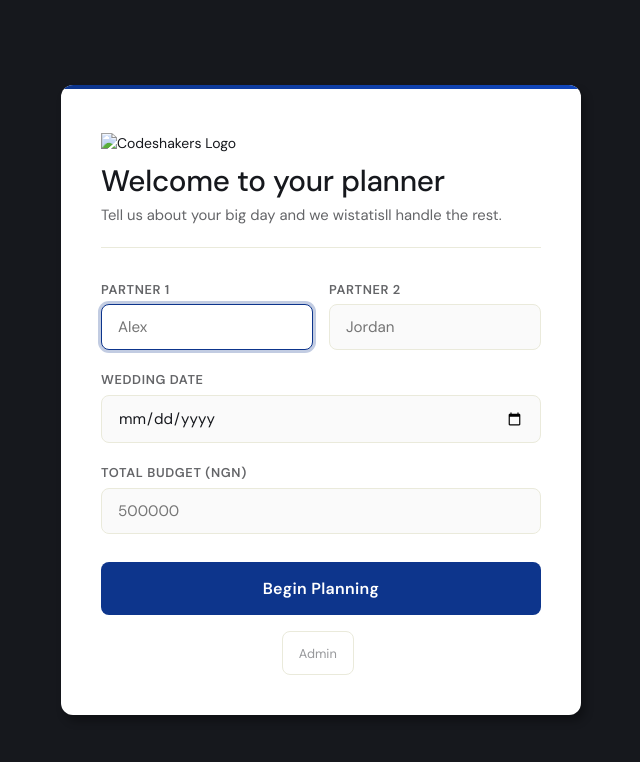
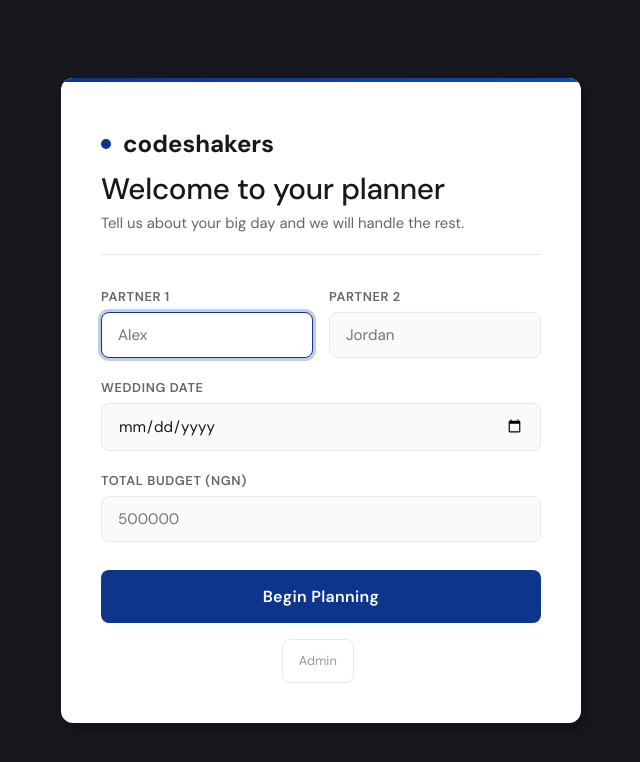
Before and after one commit to Holuwasegun/Wedding-Planner, a website: page index.html in a window 1280 px wide. Shown: the whole page, without its empty margins (319-959 px from the left). Drawn offline with Linux system fonts and the light colour scheme; a web font is replaced by a local one.

Commit message:
Debug cleanup: remove logo.png refs, fix typo, drop unused CSS

```diff
--- a/index.html
+++ b/index.html
@@ -19,10 +19,11 @@
   <div id="onboarding-overlay">
     <div class="onboarding-modal">
       <div class="brand-mark">
-        <img src="logo.png" alt="Codeshakers Logo" class="brand-logo">
+        <span class="dot"></span>
+        <span>codeshakers</span>
       </div>
       <h2>Welcome to your planner</h2>
-      <p class="subtitle">Tell us about your big day and we wistatisll handle the rest.</p>
+      <p class="subtitle">Tell us about your big day and we will handle the rest.</p>
       <form id="onboarding-form">
         <div class="form-row two-col">
           <div class="field">
@@ -369,7 +370,8 @@
   <div class="admin-modal-overlay" id="admin-modal-overlay">
     <div class="onboarding-modal" style="max-width:340px">
       <div class="brand-mark">
-        <img src="logo.png" alt="Codeshakers Logo" class="brand-logo">
+        <span class="dot"></span>
+        <span>codeshakers</span>
       </div>
       <h2 style="font-size:1.25rem">Admin Access</h2>
       <p class="subtitle">Enter your admin code to sync data to the cloud.</p>
--- a/style.css
+++ b/style.css
@@ -1051,5 +1051,3 @@ a { color: var(--primary); text-decoration: none; }
 .budget-ledger::-webkit-scrollbar-track, .chat-messages::-webkit-scrollbar-track { background: transparent; }
 .budget-ledger::-webkit-scrollbar-thumb, .chat-messages::-webkit-scrollbar-thumb { background: var(--border); border-radius: 99px; }
 .budget-ledger::-webkit-scrollbar-thumb:hover, .chat-messages::-webkit-scrollbar-thumb:hover { background: var(--light-slate); }
-
-.brand-logo { max-height: 48px; width: auto; object-fit: contain; }
```
